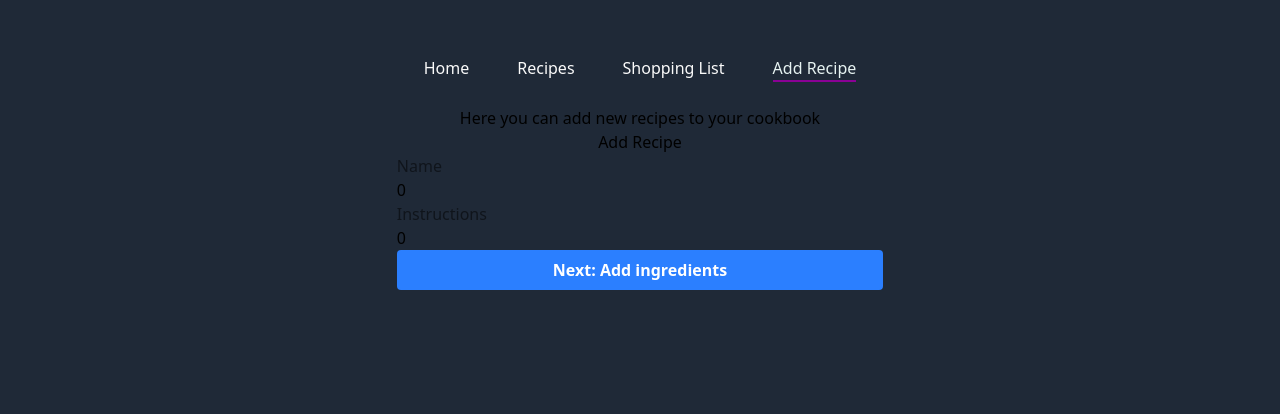
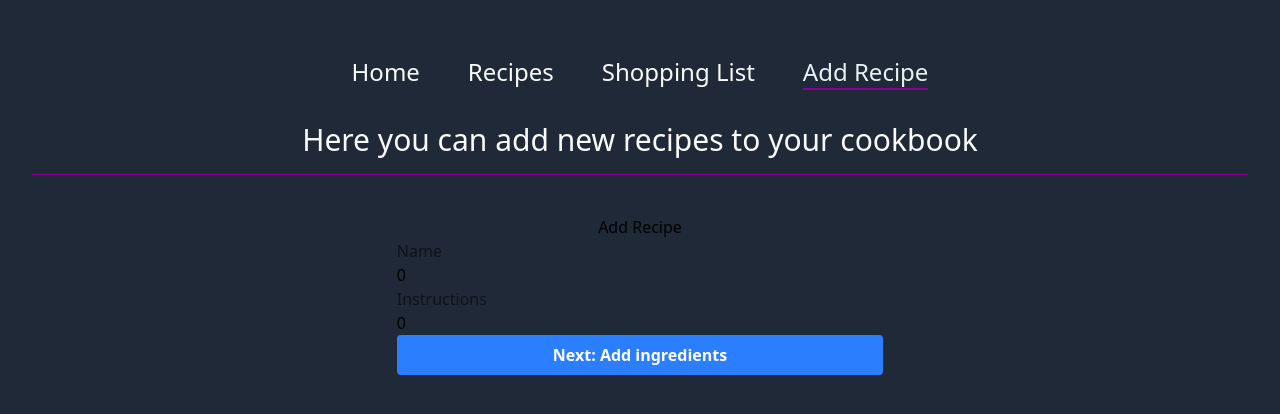
Before and after one commit to lehoucqgj/RecipeApp, a React (Vite) app in the folder recipeapp-ui/: page /AddRecipe in a window 1280 px wide. Shown: the top 414 px of the page. Built offline with nearby package versions, Linux system fonts and the light colour scheme.

Commit message:
The toddler has awoken. also just remembered i need to style the addRecipe component...

```diff
--- a/recipeapp-ui/src/components/AddRecipe.tsx
+++ b/recipeapp-ui/src/components/AddRecipe.tsx
@@ -91,7 +91,7 @@ export const AddRecipe = () => {
 
     return (
         <>
-            <h1>Here you can add new recipes to your cookbook</h1>
+            <h1 className="text-[#fafafa] my-1 text-3xl mb-10 border-b border-fuchsia-800 pb-4">Here you can add new recipes to your cookbook</h1>
             {step === 1 && (
                 <form>
                 <h2>Add Recipe</h2>
--- a/recipeapp-ui/src/components/NavBar.tsx
+++ b/recipeapp-ui/src/components/NavBar.tsx
@@ -11,7 +11,7 @@ export const NavBar = () => {
 
     return (
         <nav>
-            <div className="container flex items-center justify-center p-6 mx-auto text-[#fafafa]">
+            <div className="container flex items-center justify-center p-6 mx-auto text-[#fafafa] text-2xl mb-2">
                 {links.map(link =>(
                     <p  key={link.to}
                         className={`border-b-2 mx-1.5 sm:mx-6 ${
--- a/recipeapp-ui/src/components/RecipeList.tsx
+++ b/recipeapp-ui/src/components/RecipeList.tsx
@@ -86,9 +86,9 @@ export const RecipeList = ({ shoppinglist: shoppinglist, setShoppinglist }: Reci
     }
 
 return (
-  <div className="text-gray-300">
-      <h2 className="my-1 text-3xl mb-4">Recipes</h2>
-      <div className="grid grid-cols-2 gap-4 ">
+  <div>
+      <h2 className="my-1 text-3xl mb-10 border-b border-fuchsia-800 pb-4 text-[#fafafa]">Recipes</h2>
+      <div className="grid grid-cols-2 gap-4">
         {recipes.map(r => (
           <RecipeComponent
             key={r.id}
```
Also changed, not shown: 1 other file (tests, documents, lock files or other folders).
